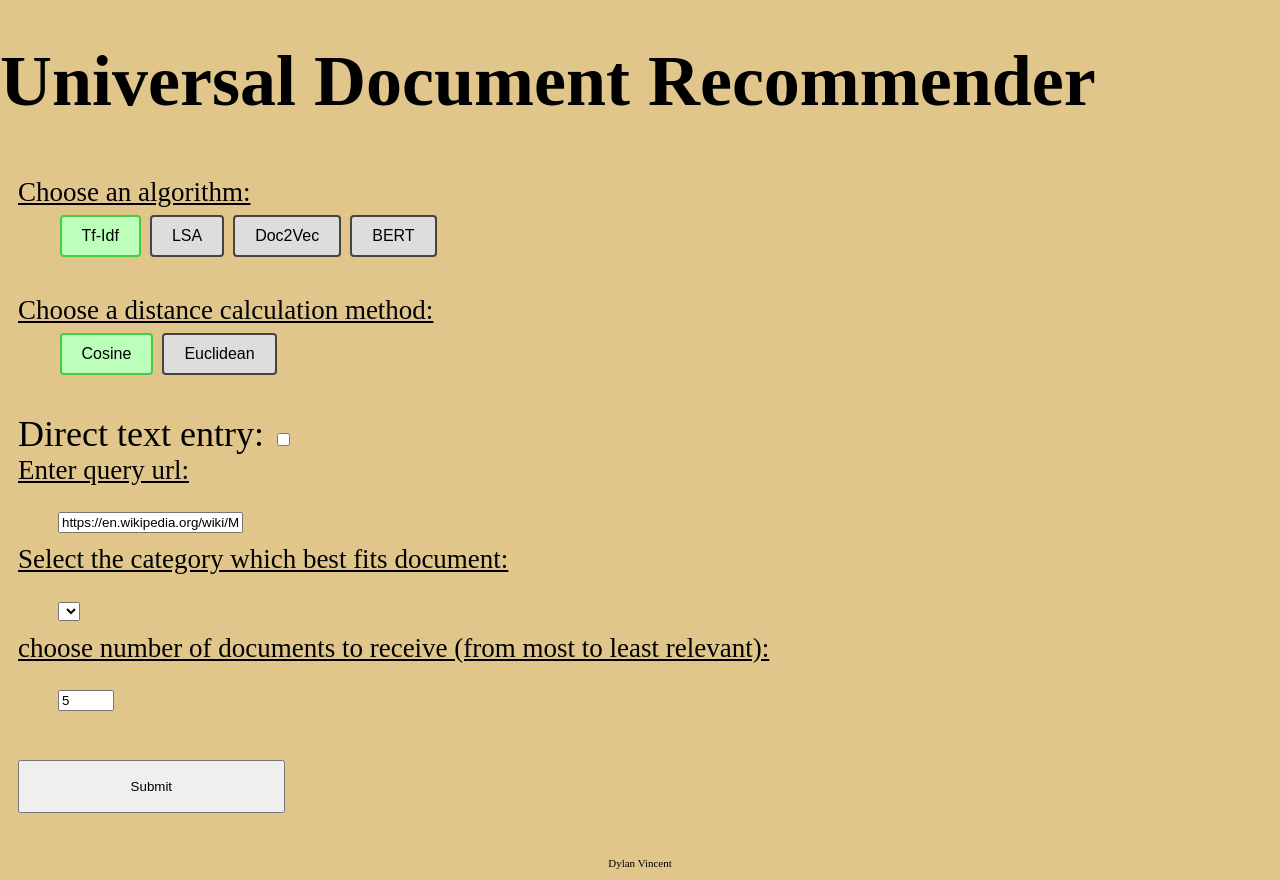
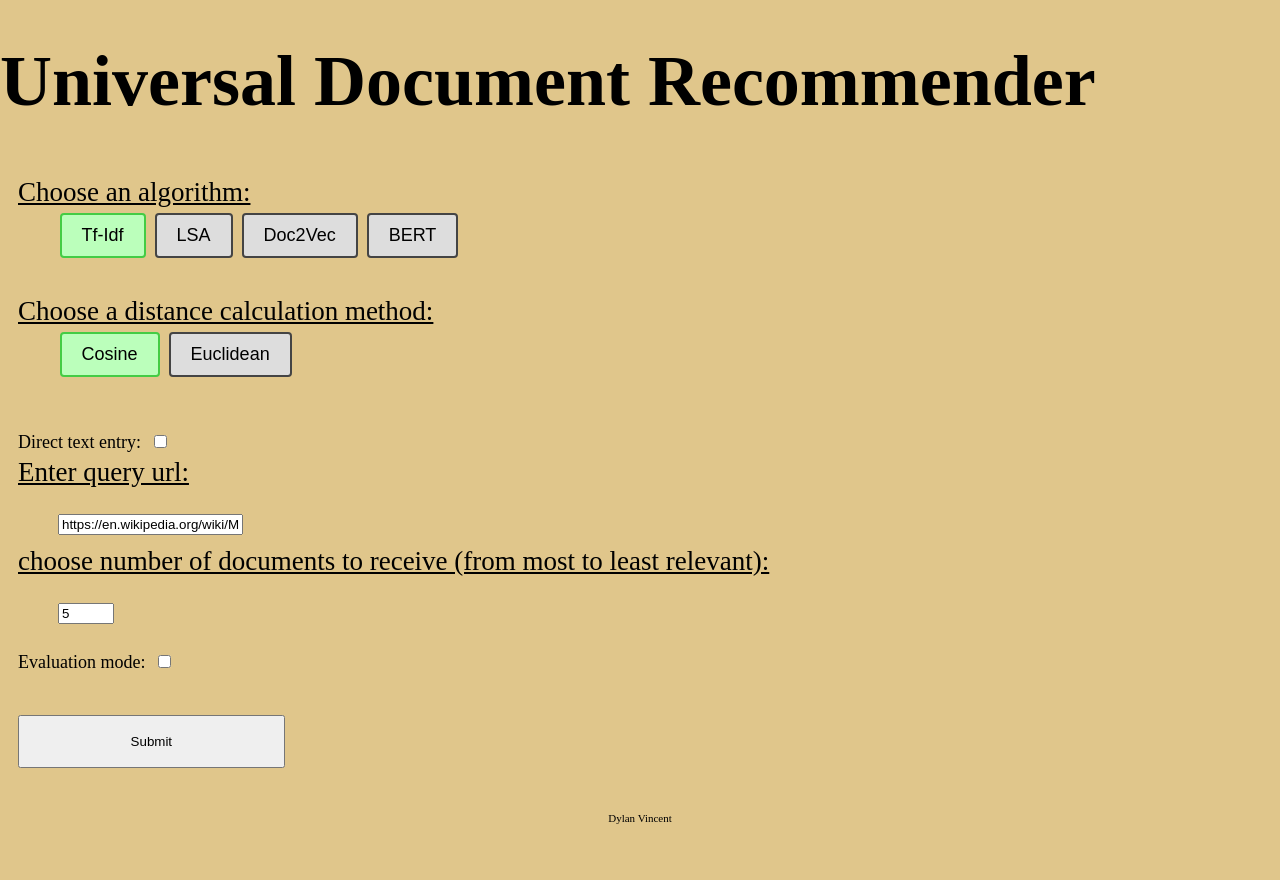
Before and after one commit to Dylanvin/universal-document-recommender, a Flask app: page / in a window 1280 px wide. Shown: the part 48-928 px from the top of the page. After the commit the page ends 872 px from the top, so only its background shows below. Run offline with Flask 2, Linux system fonts and the light colour scheme; lists and menus that the app fills with data are empty; parts of the project's set-up code (start-up, migrations or seed data) failed here and were passed over; some libraries are stand-ins or nearby versions.

Commit message:
improving UI design

```diff
--- a/app.py
+++ b/app.py
@@ -71,7 +71,7 @@ def index():
                                        re.sub(r'[^a-zA-Z]', ' ', w)) > 2)
 
             filtered_query_doc = a(query_doc)
-
+            evaluate = form.eval_select.data
             if alg == "TfIdf":
                 print("########################## TFIDF ##########################")
                 ds = TfIdf()
@@ -120,7 +120,7 @@ def index():
             doc_d = doc_d.to_dict('records')
 
             return render_template('results.html', doc_d=doc_d, doc_list=doc_list, category=category, score=score,
-                                   dist_method=dist_method, alg=alg)
+                                   dist_method=dist_method, alg=alg, evaluate=evaluate)
 
     return render_template('index.html', form=form)
 
--- a/forms.py
+++ b/forms.py
@@ -24,6 +24,7 @@ class RunSystemForm(FlaskForm):
     num = IntegerField(
         "num", widget=h5widgets.NumberInput(min=1, max=10), default=5, validators=[DataRequired()])
     showTextBox = BooleanField()
+    eval_select = BooleanField()
 
 
     def validate_query_url(self, query_url):
--- a/static/main.js
+++ b/static/main.js
@@ -10,3 +10,16 @@ function myFunction() {
      queryText.style.display = "none";
   }
 }
+
+function myFunction2() {
+  var checkBox = document.getElementById("eval_select");
+  var evaluation = document.getElementById("evaluation");
+
+  if (checkBox.checked == true){
+    evaluation.style.display = "block";
+
+  } else {
+
+     evaluation.style.display = "none";
+  }
+}
--- a/static/styles/main.css
+++ b/static/styles/main.css
@@ -69,6 +69,10 @@ div.footer {
     padding-bottom: 8px;
 }
 
+.entry-form label {
+     font-size: 50%;
+}
+
 .entry-form textarea {
     padding: 8px;
     margin-top: 8px;
--- a/templates/base.html
+++ b/templates/base.html
@@ -8,7 +8,7 @@
          src="{{ url_for('static', filename='main.js') }}"></script>
     <title>Universal Document Recommender</title>
 </head>
-<body onload="myFunction();">
+<body onload="myFunction(); myFunction2();">
 <div class="navbar">
   <a href="{{ url_for('index') }}">Home</a>
 </div>
--- a/templates/index.html
+++ b/templates/index.html
@@ -38,11 +38,14 @@
                       <dt>Enter query url:</dt>
                 <dd>{{ form.query_url(rows='5', cols='30') }}</dd>
                  </div>
-
-                <dt>Select the category which best fits document:</dt>
-                <dd>{{ form.category }}</dd>
                 <dt>choose number of documents to receive (from most to least relevant):</dt>
                 <dd>{{ form.num }}</dd>
+				 <label for="showEvaluation">Evaluation mode:</label>
+				 {{ form.eval_select(onclick="myFunction2()") }}
+				<div id = "evaluation">
+				 <dt>Select the category which best fits document(for evaluation purposes):</dt>
+                <dd>{{ form.category }}</dd>
+				</div>
             {{ form.hidden_tag() }}
             {{ form.csrf_token }}
             </dl>
--- a/templates/results.html
+++ b/templates/results.html
@@ -3,8 +3,10 @@
 {% block content %}
  <div class="results">
 <h1>Results using {{ alg }} algorithm</h1>
+{% if evaluate == true %}
     <p>Query document category: {{ category }}</p>
     <p>Evaluation score: {{ score }}</p>
+	{% endif %}
 <table>
     <tr>
         <th> Document number</th>
```
